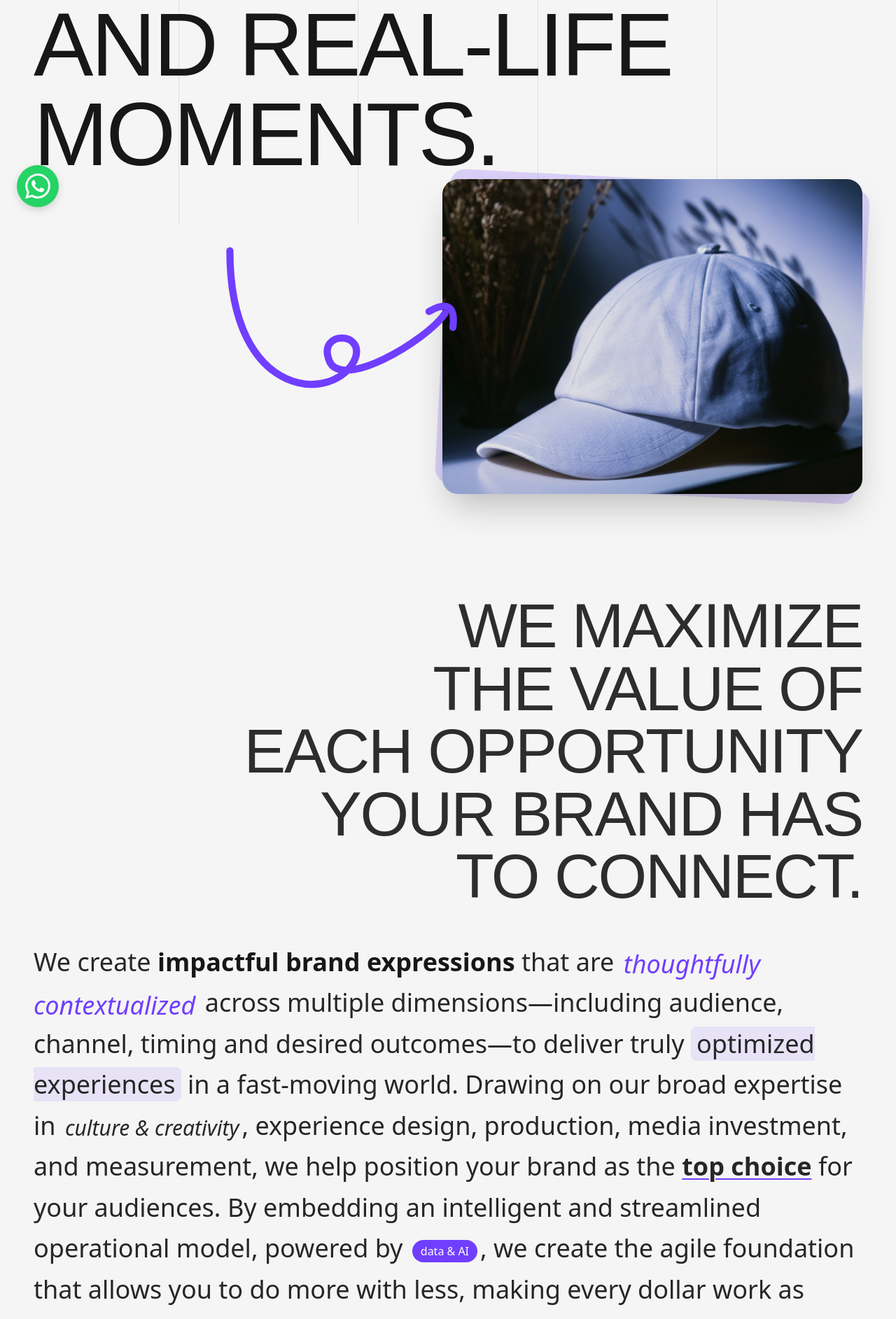
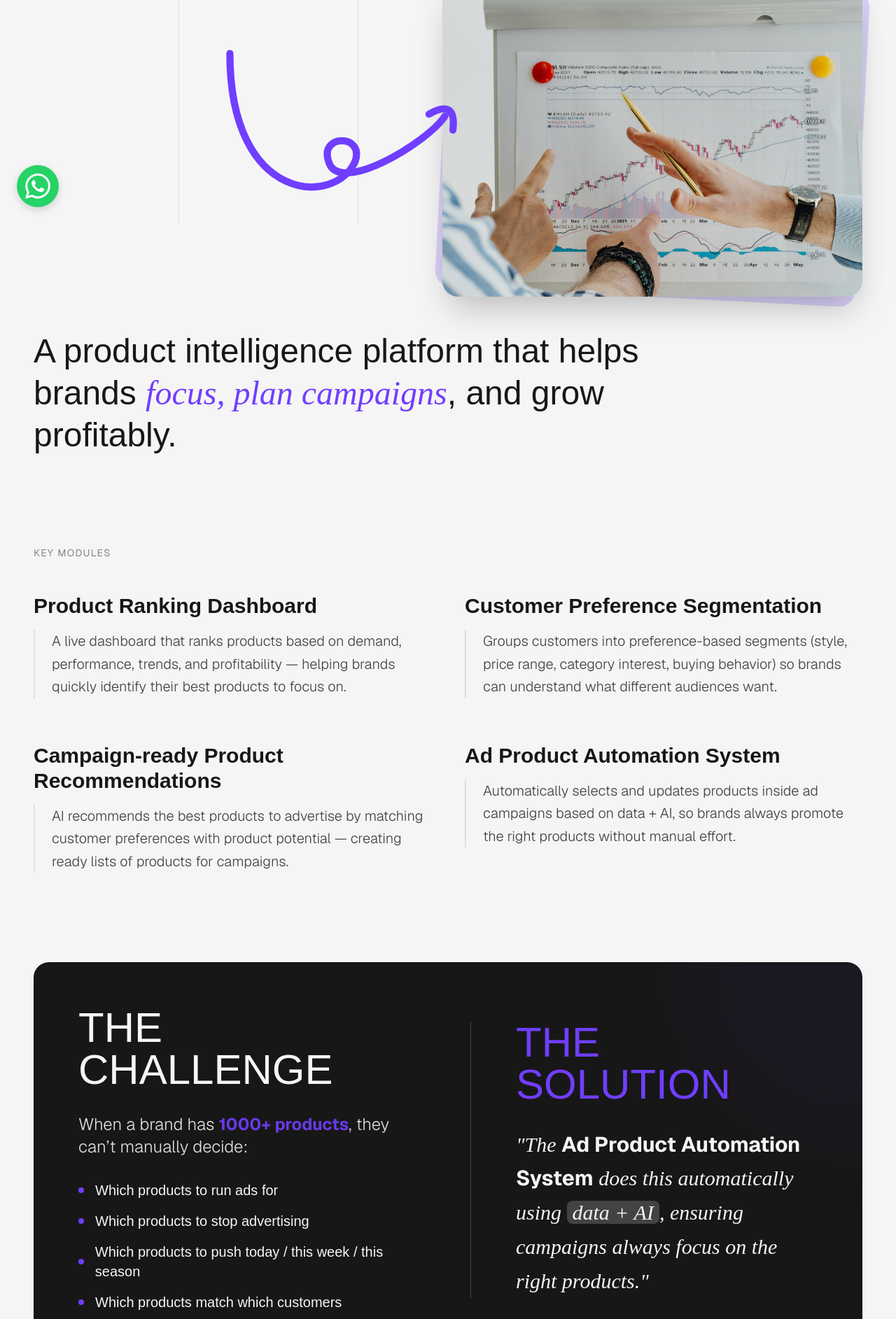
Before and after one commit to Bharath-Krishna-AB/PIKKCOM_AdvertisingCompany, a Next.js app: page /products/insights in a window 1280 px wide. Shown: the part 480-2365 px from the top of the page at 70% size. Built offline with nearby package versions, Linux system fonts and the light colour scheme; a web font is replaced by a local one.

Commit message:
completely restructured the insights page and added contents also fixed styling issue in product pages

```diff
--- a/app/products/insights/page.tsx
+++ b/app/products/insights/page.tsx
@@ -35,7 +35,39 @@ const InsightsPage = () => {
 
     animatePath(arrowMainRef.current, 0.5);
 
+    // Fade in sections
+    gsap.utils.toArray('.content-section').forEach((section: any) => {
+      gsap.from(section, {
+        y: 50,
+        opacity: 0,
+        duration: 1,
+        scrollTrigger: {
+          trigger: section,
+          start: "top 80%"
+        }
+      })
+    });
+
   }, { scope: containerRef });
+
+  const modules = [
+    {
+      title: "Product Ranking Dashboard",
+      desc: "A live dashboard that ranks products based on demand, performance, trends, and profitability — helping brands quickly identify their best products to focus on."
+    },
+    {
+      title: "Customer Preference Segmentation",
+      desc: "Groups customers into preference-based segments (style, price range, category interest, buying behavior) so brands can understand what different audiences want."
+    },
+    {
+      title: "Campaign-ready Product Recommendations",
+      desc: "AI recommends the best products to advertise by matching customer preferences with product potential — creating ready lists of products for campaigns."
+    },
+    {
+      title: "Ad Product Automation System",
+      desc: "Automatically selects and updates products inside ad campaigns based on data + AI, so brands always promote the right products without manual effort."
+    }
+  ]
 
   return (
     <>
@@ -45,11 +77,11 @@ const InsightsPage = () => {
         <div className="relative pt-24 px-6 md:px-12 pb-12 w-full max-w-screen mx-auto min-h-screen flex flex-col justify-between">
           {/* Big Hero Text */}
           <section className="relative z-10 my-10 md:my-0 flex-1 flex flex-col justify-center">
-            <h1 className="text-[10vw] leading-none font-anton uppercase tracking-tight relative">
-              <AnimatedLine text="Insights" />
-              <AnimatedLine text="supercharge digital" />
-              <AnimatedLine text="and real-life" />
-              <AnimatedLine text="moments." />
+            <h1 className="text-[10vw] md:text-[7vw] leading-none font-anton uppercase tracking-tight relative">
+              <AnimatedLine text="Focus," />
+              <AnimatedLine text="Plan, and" />
+              <AnimatedLine text="Grow" />
+              <AnimatedLine text="Profitably." />
 
               {/* Arrow SVG */}
               <div className="absolute left-[15%] top-full w-[40vw] min-w-[350px] pointer-events-none z-0 hidden md:block rotate-0">
@@ -88,10 +120,10 @@ const InsightsPage = () => {
           <section className="flex justify-end items-end w-full">
             <div className="relative group cursor-pointer w-full md:w-auto max-w-full md:max-w-none">
               <div className="absolute inset-0 bg-accent rounded-3xl rotate-3 group-hover:rotate-6 transition-transform duration-500 opacity-20"></div>
-              <div className=" relative w-full md:w-[600px] aspect-4/3 rounded-3xl overflow-hidden shadow-2xl">
+              <div className="relative w-full md:w-[600px] aspect-4/3 rounded-3xl overflow-hidden shadow-2xl">
                 <Image
-                  src="/images/hat.png"
-                  alt="Vintage Synthesizers"
+                  src="/images/insight-hamburger-v2.jpg"
+                  alt="Pikkcom Insights Dashboard"
                   width={2070}
                   height={1553}
                   className="w-full h-full object-cover transform group-hover:scale-105 transition-transform duration-700"
@@ -101,36 +133,75 @@ const InsightsPage = () => {
                 <div className="absolute inset-0 bg-black/10 group-hover:bg-transparent transition-colors duration-500"></div>
               </div>
               <div className="absolute -bottom-4 -left-4 bg-secondary text-primary px-4 py-3 rounded-full font-anton text-lg uppercase tracking-wider opacity-0 group-hover:opacity-100 transform translate-y-4 group-hover:translate-y-0 transition-all duration-300">
-                Explore Studio
+                Pikkcom Insights
               </div>
             </div>
           </section>
         </div>
 
-        {/* EDITORIAL HEADLINE SECTION */}
-        <section className="relative w-full max-w-screen mx-auto px-6 md:px-12 pt-24 pb-12 text-[#2D2D2D]">
-          <div className="w-full flex justify-end">
-            <h1 className="text-[7vw] text-right leading-none font-anton uppercase tracking-tight relative">
-              <AnimatedLine text="We maximize" />
-              <AnimatedLine text="the value of" />
-              <AnimatedLine text="each opportunity" />
-              <AnimatedLine text="your brand has" />
-              <AnimatedLine text="to connect." />
-            </h1>
-          </div>
-        </section>
+        {/* CONTENT CONTAINER */}
+        <div className="max-w-[1920px] mx-auto px-6 md:px-12 pb-32 space-y-32">
 
-        {/* EDITORIAL PARAGRAPH SECTION */}
-        <section className="relative w-full max-w-[1600px] mx-auto px-6 md:px-12 pb-24 md:pb-32 text-[#2D2D2D]">
-          <div className="w-full space-y-8 md:space-y-16 ">
-            <p className="text-xl md:text-4xl font-normal leading-relaxed text-neutral-800 font-geist-mono">
-              We create <span className="font-semibold text-secondary">impactful brand expressions</span> that are <span style={{ fontFamily: 'var(--font-instrument)' }} className="text-accent text-3xl md:text-4xl italic align-middle mx-1">thoughtfully contextualized</span> across multiple dimensions—including audience, channel, timing and desired outcomes—to deliver truly <span className="bg-accent/10 px-2 rounded-md">optimized experiences</span> in a fast-moving world.
-              Drawing on our broad expertise in <span style={{ fontFamily: 'var(--font-instrument)' }} className="text-2xl md:text-3xl italic align-middle mx-1">culture & creativity</span>, experience design, production, media investment, and measurement, we help position your brand as the <span className="font-semibold underline decoration-accent decoration-2 underline-offset-4">top choice</span> for your audiences. By embedding an intelligent and streamlined operational model, powered by <span className="inline-flex items-center mx-1 align-middle bg-accent text-white px-3 py-1 rounded-full text-base font-medium">data & AI</span>, we create the agile foundation that allows you to do more with less, making every dollar work as hard as your creative.
-              Every engagement we design not only connects with people in meaningful moments but also generates <span className="inline-block bg-secondary text-primary px-4 py-1 rounded-full italic text-xl md:text-2xl mx-1 align-middle" style={{ fontFamily: 'var(--font-instrument)' }}>valuable data</span>, enabling your brand to remain <span className="font-semibold">agile, responsive, and relevant</span>—both in real time and over the long term.
+          {/* INTRO */}
+          <section className="content-section max-w-4xl">
+            <p className="text-2xl md:text-5xl font-clash-display font-medium text-secondary leading-tight">
+              A product intelligence platform that helps brands <span className="text-accent italic font-instrument">focus, plan campaigns</span>, and grow profitably.
             </p>
+          </section>
 
-          </div>
-        </section>
+          {/* MODULES GRID */}
+          <section className="content-section">
+            <h2 className="text-sm font-sans uppercase tracking-widest text-secondary/50 mb-12">Key Modules</h2>
+            <div className="grid grid-cols-1 md:grid-cols-2 gap-x-12 gap-y-16">
+              {modules.map((mod, i) => (
+                <div key={i} className="group">
+                  <h3 className="text-2xl md:text-3xl font-clash-display font-semibold text-secondary mb-4 group-hover:text-accent transition-colors duration-300">
+                    {mod.title}
+                  </h3>
+                  <p className="text-lg md:text-xl font-sans font-light text-secondary/80 leading-relaxed border-l-2 border-secondary/10 pl-6 group-hover:border-accent transition-colors duration-300">
+                    {mod.desc}
+                  </p>
+                </div>
+              ))}
+            </div>
+          </section>
+
+          {/* PROBLEM DEFINITION SECTION */}
+          <section className="content-section bg-secondary text-primary rounded-3xl p-8 md:p-16 relative overflow-hidden">
+            <div className="relative z-10 grid grid-cols-1 lg:grid-cols-2 gap-16 items-center">
+              <div>
+                <h2 className="text-4xl md:text-6xl font-anton uppercase mb-8">The Challenge</h2>
+                <p className="text-xl md:text-2xl font-sans font-light opacity-90 mb-8">
+                  When a brand has <span className="font-bold text-accent">1000+ products</span>, they can’t manually decide:
+                </p>
+                <ul className="space-y-4">
+                  {[
+                    "Which products to run ads for",
+                    "Which products to stop advertising",
+                    "Which products to push today / this week / this season",
+                    "Which products match which customers"
+                  ].map((item, i) => (
+                    <li key={i} className="flex items-center gap-4 text-lg md:text-xl font-clash-display">
+                      <div className="w-2 h-2 rounded-full bg-accent"></div>
+                      {item}
+                    </li>
+                  ))}
+                </ul>
+              </div>
+
+              <div className="border-t lg:border-t-0 lg:border-l border-primary/20 pt-12 lg:pt-0 lg:pl-16">
+                <h2 className="text-4xl md:text-6xl font-anton uppercase mb-8 text-accent">The Solution</h2>
+                <p className="text-xl md:text-3xl font-instrument italic leading-relaxed">
+                  "The <span className="not-italic font-bold font-sans">Ad Product Automation System</span> does this automatically using <span className="bg-primary/20 px-2 rounded-md">data + AI</span>, ensuring campaigns always focus on the right products."
+                </p>
+              </div>
+            </div>
+
+            {/* Background decorative element */}
+            <div className="absolute top-0 right-0 w-[500px] h-[500px] bg-accent/5 rounded-full blur-3xl -translate-y-1/2 translate-x-1/2"></div>
+          </section>
+
+        </div>
 
       </main>
       <HomeConnect />
--- a/app/products/pikkcomvr/page.tsx
+++ b/app/products/pikkcomvr/page.tsx
@@ -45,7 +45,7 @@ const PikkcomVRPage = () => {
         <div className="relative pt-24 px-6 md:px-12 pb-12 w-full max-w-screen mx-auto min-h-screen flex flex-col justify-between">
           {/* Big Hero Text */}
           <section className="relative z-10 my-10 md:my-0 flex-1 flex flex-col justify-center">
-            <h1 className="text-[10vw] leading-none font-anton uppercase tracking-tight relative">
+            <h1 className="text-[10vw] md:text-[7vw] leading-none font-anton uppercase tracking-tight relative">
               <AnimatedLine text="Place users" />
               <AnimatedLine text="inside products," />
               <AnimatedLine text="places and" />
--- a/app/products/reflexn/page.tsx
+++ b/app/products/reflexn/page.tsx
@@ -58,7 +58,7 @@ const ReflexnPage = () => {
         <div className="relative pt-24 px-6 md:px-12 pb-12 w-full max-w-screen mx-auto min-h-screen flex flex-col justify-between">
           {/* Big Hero Text */}
           <section className="relative z-10 my-10 md:my-0 flex-1 flex flex-col justify-center">
-            <h1 className="text-[10vw] leading-none font-anton uppercase tracking-tight relative">
+            <h1 className="text-[10vw] md:text-[7vw] leading-none font-anton uppercase tracking-tight relative">
               <AnimatedLine text="Confident" />
               <AnimatedLine text="decisions at" />
               <AnimatedLine text="the moment" />
```
